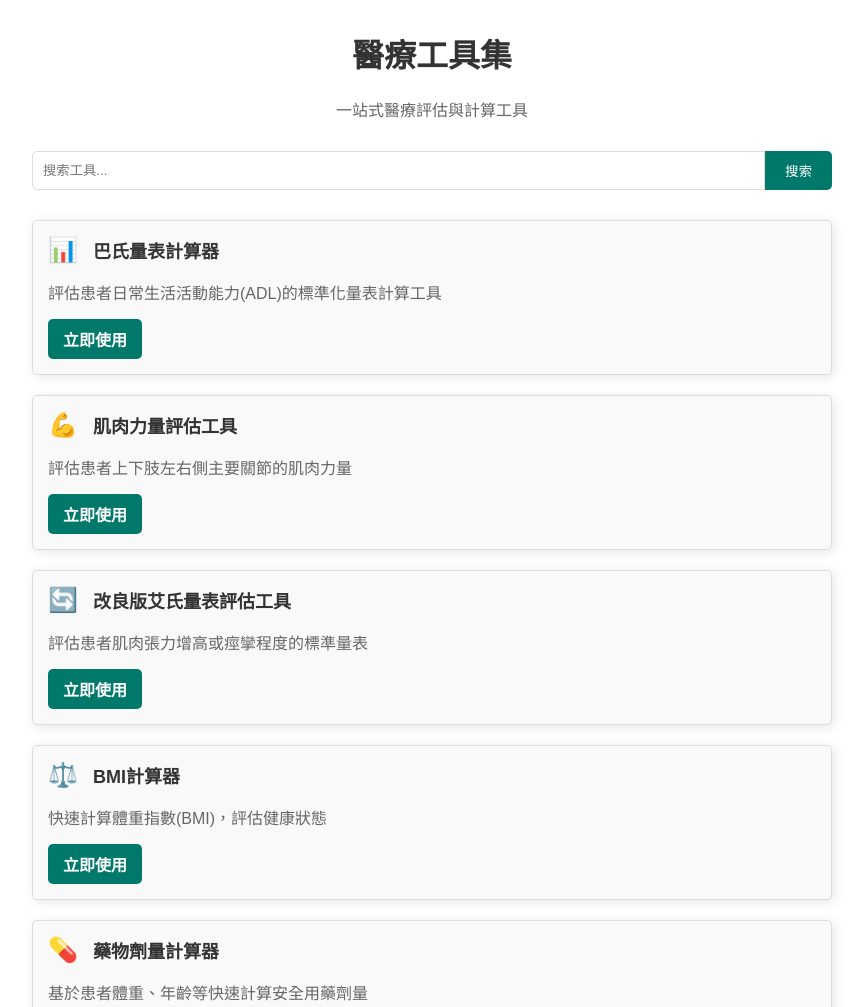
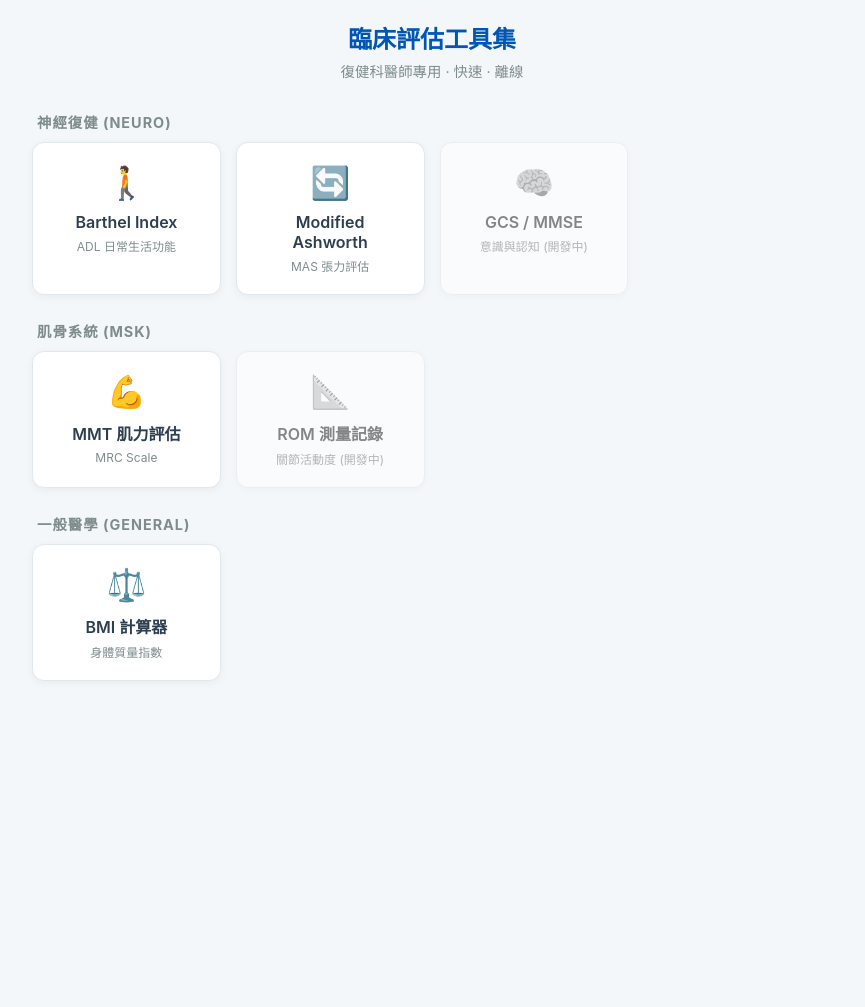
Before and after one commit to babaorain/RehTools, a plain HTML site: page index.html in a window 1280 px wide. Shown: the top 1007 px of the page, without its empty margins (208-1073 px from the left). After the commit the page ends 800 px from the top, so only its background shows below. Drawn offline with Linux system fonts and the light colour scheme.

Commit message:
Update index.html

```diff
--- a/index.html
+++ b/index.html
@@ -3,237 +3,97 @@
 <head>
     <meta charset="UTF-8">
     <meta name="viewport" content="width=device-width, initial-scale=1.0">
-    <title>醫療工具集</title>
+    <title>復健科臨床工具集</title>
     <style>
-        body {
-            font-family: Arial, sans-serif;
-            margin: 30px;
-            background-color: #ffffff; /* 背景色為白色 */
-            color: #000000; /* 文字顏色為黑色 */
+        :root {
+            --primary: #0056b3; /* 專業醫療藍 */
+            --bg-color: #f4f7f9;
+            --card-bg: #ffffff;
+            --text-main: #2c3e50;
+            --text-sub: #7f8c8d;
         }
-        h1 {
+        body { font-family: -apple-system, BlinkMacSystemFont, "Segoe UI", Roboto, sans-serif; background: var(--bg-color); margin: 0; padding: 20px; color: var(--text-main); }
+        .container { max-width: 800px; margin: 0 auto; }
+
+        header { text-align: center; margin-bottom: 30px; }
+        h1 { font-size: 1.5rem; margin: 0; color: var(--primary); }
+        p.subtitle { color: var(--text-sub); font-size: 0.9rem; margin-top: 5px; }
+
+        .grid { display: grid; grid-template-columns: repeat(auto-fill, minmax(160px, 1fr)); gap: 15px; }
+
+        .card {
+            background: var(--card-bg);
+            border-radius: 12px;
+            padding: 20px;
+            text-decoration: none;
+            color: inherit;
+            box-shadow: 0 2px 8px rgba(0,0,0,0.05);
+            transition: transform 0.2s, box-shadow 0.2s;
+            display: flex;
+            flex-direction: column;
+            align-items: center;
             text-align: center;
-            color: #333333; /* 標題顏色為深灰色 */
+            border: 1px solid #e1e8ed;
         }
-        .subtitle {
-            text-align: center;
-            color: #666;
-            margin-bottom: 30px;
-        }
-        .container {
-            max-width: 800px;
-            margin: 0 auto;
-        }
-        .search-bar {
-            display: flex;
-            margin-bottom: 30px;
-        }
-        .search-input {
-            flex: 1;
-            padding: 10px;
-            border: 1px solid #dddddd;
-            border-radius: 5px 0 0 5px;
-        }
-        .search-button {
-            padding: 10px 20px;
-            background-color: #00796b;
-            color: white;
-            border: none;
-            border-radius: 0 5px 5px 0;
-            cursor: pointer;
-        }
-        .search-button:hover {
-            background-color: #004d40;
-        }
-        .tool-item {
-            margin-bottom: 20px;
-            background-color: #f9f9f9; /* 柔和的淺灰色背景 */
-            padding: 15px;
-            border: 1px solid #dddddd; /* 淺灰色邊框 */
-            border-radius: 5px;
-            box-shadow: 2px 2px 12px rgb(0 0 0 / 10%);
-        }
-        .tool-header {
-            display: flex;
-            align-items: center;
-            margin-bottom: 10px;
-        }
-        .tool-icon {
-            font-size: 24px;
-            margin-right: 15px;
-        }
-        .tool-title {
-            font-size: 18px;
-            font-weight: bold;
-            color: #333333;
-            margin: 0;
-        }
-        .tool-description {
-            margin-bottom: 15px;
-            color: #666;
-        }
-        .tool-link {
-            display: inline-block;
-            background-color: #00796b;
-            color: white;
-            padding: 8px 15px;
-            border-radius: 5px;
-            text-decoration: none;
-            font-weight: bold;
-        }
-        .tool-link:hover {
-            background-color: #004d40;
-        }
-        .footer {
-            text-align: center;
-            margin-top: 50px;
-            color: #777;
-        }
-        /* 響應式設計 */
-        @media (max-width: 600px) {
-            body {
-                margin: 10px;
-            }
-            .tool-header {
-                flex-direction: column;
-                align-items: flex-start;
-            }
-            .tool-icon {
-                margin-bottom: 10px;
-            }
-            .search-bar {
-                flex-direction: column;
-            }
-            .search-input {
-                border-radius: 5px;
-                margin-bottom: 10px;
-            }
-            .search-button {
-                border-radius: 5px;
-                width: 100%;
-            }
-        }
+        .card:active { transform: scale(0.98); }
+        .card-icon { font-size: 2rem; margin-bottom: 10px; }
+        .card-title { font-weight: 600; font-size: 1rem; margin-bottom: 5px; }
+        .card-desc { font-size: 0.75rem; color: var(--text-sub); }
+
+        .section-title { font-size: 0.9rem; font-weight: bold; color: var(--text-sub); margin: 25px 0 10px 5px; text-transform: uppercase; letter-spacing: 1px; }
+
+        /* Badge for 'Coming Soon' */
+        .disabled { opacity: 0.6; pointer-events: none; filter: grayscale(1); }
     </style>
 </head>
 <body>
     <div class="container">
-        <h1>醫療工具集</h1>
-        <p class="subtitle">一站式醫療評估與計算工具</p>
+        <header>
+            <h1>臨床評估工具集</h1>
+            <p class="subtitle">復健科醫師專用 · 快速 · 離線</p>
+        </header>
 
-        <div class="search-bar">
-            <input type="text" class="search-input" placeholder="搜索工具..." id="searchInput">
-            <button class="search-button" onclick="searchTools()">搜索</button>
+        <div class="section-title">神經復健 (Neuro)</div>
+        <div class="grid">
+            <a href="barthel.html" class="card">
+                <div class="card-icon">🚶</div>
+                <div class="card-title">Barthel Index</div>
+                <div class="card-desc">ADL 日常生活功能</div>
+            </a>
+            <a href="ashworth.html" class="card">
+                <div class="card-icon">🔄</div>
+                <div class="card-title">Modified Ashworth</div>
+                <div class="card-desc">MAS 張力評估</div>
+            </a>
+            <a href="#" class="card disabled">
+                <div class="card-icon">🧠</div>
+                <div class="card-title">GCS / MMSE</div>
+                <div class="card-desc">意識與認知 (開發中)</div>
+            </a>
         </div>
 
-        <div id="toolsContainer">
-            <!-- 巴氏量表計算器 -->
-            <div class="tool-item" data-keywords="巴氏 barthel 量表 ADL 日常活動 生活能力 評估">
-                <div class="tool-header">
-                    <div class="tool-icon">📊</div>
-                    <h3 class="tool-title">巴氏量表計算器</h3>
-                </div>
-                <p class="tool-description">評估患者日常生活活動能力(ADL)的標準化量表計算工具</p>
-                <a href="barthel.html" class="tool-link">立即使用</a>
-            </div>
-
-            <!-- 肌肉力量評估工具 -->
-            <div class="tool-item" data-keywords="肌肉 力量 肌力 評估 上肢 下肢 左側 右側 關節">
-                <div class="tool-header">
-                    <div class="tool-icon">💪</div>
-                    <h3 class="tool-title">肌肉力量評估工具</h3>
-                </div>
-                <p class="tool-description">評估患者上下肢左右側主要關節的肌肉力量</p>
-                <a href="musclePower.html" class="tool-link">立即使用</a>
-            </div>
-
-            <!-- 改良版艾氏量表評估工具 -->
-            <div class="tool-item" data-keywords="艾氏 ashworth 量表 評估 肌張力 痙攣 肘關節 腕關節 膝關節 踝關節">
-                <div class="tool-header">
-                    <div class="tool-icon">🔄</div>
-                    <h3 class="tool-title">改良版艾氏量表評估工具</h3>
-                </div>
-                <p class="tool-description">評估患者肌肉張力增高或痙攣程度的標準量表</p>
-                <a href="ashworth.html" class="tool-link">立即使用</a>
-            </div>
-
-            <!-- BMI計算器 -->
-            <div class="tool-item" data-keywords="BMI 體重指數 計算 體重 身高">
-                <div class="tool-header">
-                    <div class="tool-icon">⚖️</div>
-                    <h3 class="tool-title">BMI計算器</h3>
-                </div>
-                <p class="tool-description">快速計算體重指數(BMI)，評估健康狀態</p>
-                <a href="bmi.html" class="tool-link">立即使用</a>
-            </div>
-
-            <!-- 藥物劑量計算器 -->
-            <div class="tool-item" data-keywords="藥物 劑量 計算 用藥 換算">
-                <div class="tool-header">
-                    <div class="tool-icon">💊</div>
-                    <h3 class="tool-title">藥物劑量計算器</h3>
-                </div>
-                <p class="tool-description">基於患者體重、年齡等快速計算安全用藥劑量</p>
-                <a href="#" class="tool-link">即將推出</a>
-            </div>
-
-            <!-- GCS評分計算器 -->
-            <div class="tool-item" data-keywords="GCS 格拉斯哥 昏迷 評分">
-                <div class="tool-header">
-                    <div class="tool-icon">🧠</div>
-                    <h3 class="tool-title">GCS評分計算器</h3>
-                </div>
-                <p class="tool-description">格拉斯哥昏迷量表(GCS)評估工具</p>
-                <a href="#" class="tool-link">即將推出</a>
-            </div>
-
-            <!-- 血壓記錄工具 -->
-            <div class="tool-item" data-keywords="血壓 管理 記錄 跟蹤">
-                <div class="tool-header">
-                    <div class="tool-icon">❤️</div>
-                    <h3 class="tool-title">血壓記錄工具</h3>
-                </div>
-                <p class="tool-description">方便記錄和跟蹤血壓變化的工具</p>
-                <a href="#" class="tool-link">即將推出</a>
-            </div>
-
-            <!-- MMSE評估工具 -->
-            <div class="tool-item" data-keywords="MMSE 簡易精神狀態檢查 認知 評估">
-                <div class="tool-header">
-                    <div class="tool-icon">🧩</div>
-                    <h3 class="tool-title">MMSE評估工具</h3>
-                </div>
-                <p class="tool-description">簡易精神狀態檢查(MMSE)評估認知功能</p>
-                <a href="#" class="tool-link">即將推出</a>
-            </div>
+        <div class="section-title">肌骨系統 (MSK)</div>
+        <div class="grid">
+            <a href="musclePower.html" class="card">
+                <div class="card-icon">💪</div>
+                <div class="card-title">MMT 肌力評估</div>
+                <div class="card-desc">MRC Scale</div>
+            </a>
+             <a href="#" class="card disabled">
+                <div class="card-icon">📐</div>
+                <div class="card-title">ROM 測量記錄</div>
+                <div class="card-desc">關節活動度 (開發中)</div>
+            </a>
         </div>
 
-        <div class="footer">
-            <p>© 2023 醫療工具集 | 設計開發: BigbigDada</p>
-            <p>免責聲明: 本工具僅供參考，不能替代專業醫療建議</p>
+        <div class="section-title">一般醫學 (General)</div>
+        <div class="grid">
+            <a href="bmi.html" class="card">
+                <div class="card-icon">⚖️</div>
+                <div class="card-title">BMI 計算器</div>
+                <div class="card-desc">身體質量指數</div>
+            </a>
         </div>
     </div>
-
-    <script>
-        function searchTools() {
-            const searchInput = document.getElementById('searchInput');
-            const searchTerm = searchInput.value.toLowerCase();
-            const toolItems = document.querySelectorAll('.tool-item');
-
-            toolItems.forEach(item => {
-                const keywords = item.getAttribute('data-keywords').toLowerCase();
-                const title = item.querySelector('.tool-title').textContent.toLowerCase();
-                const description = item.querySelector('.tool-description').textContent.toLowerCase();
-
-                if (keywords.includes(searchTerm) ||
-                    title.includes(searchTerm) ||
-                    description.includes(searchTerm) ||
-                    searchTerm === '') {
-                    item.style.display = 'block';
-                } else {
-                    item.style.display = 'none';
-                }
-            });
-        }
-    </script>
 </body>
 </html>
```
